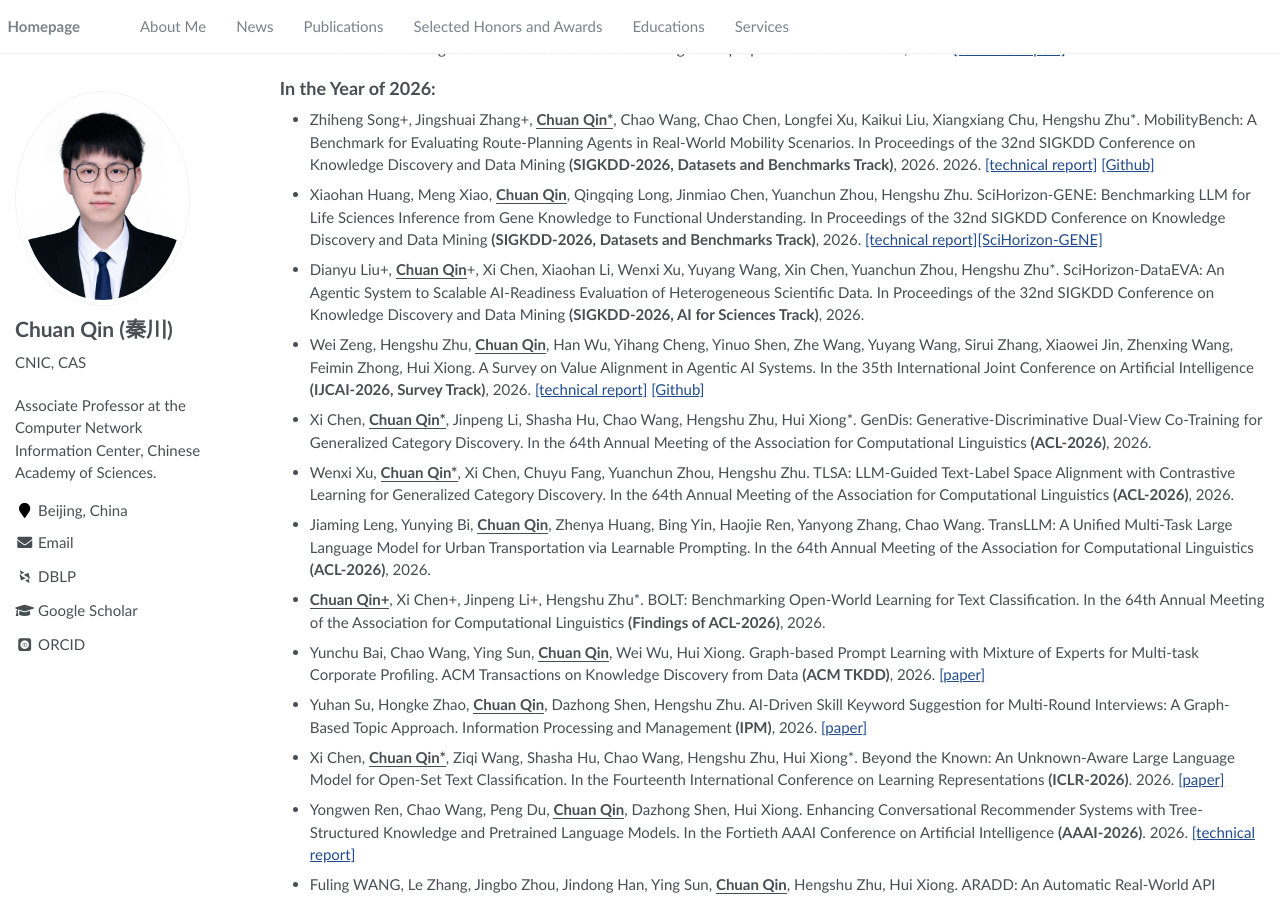
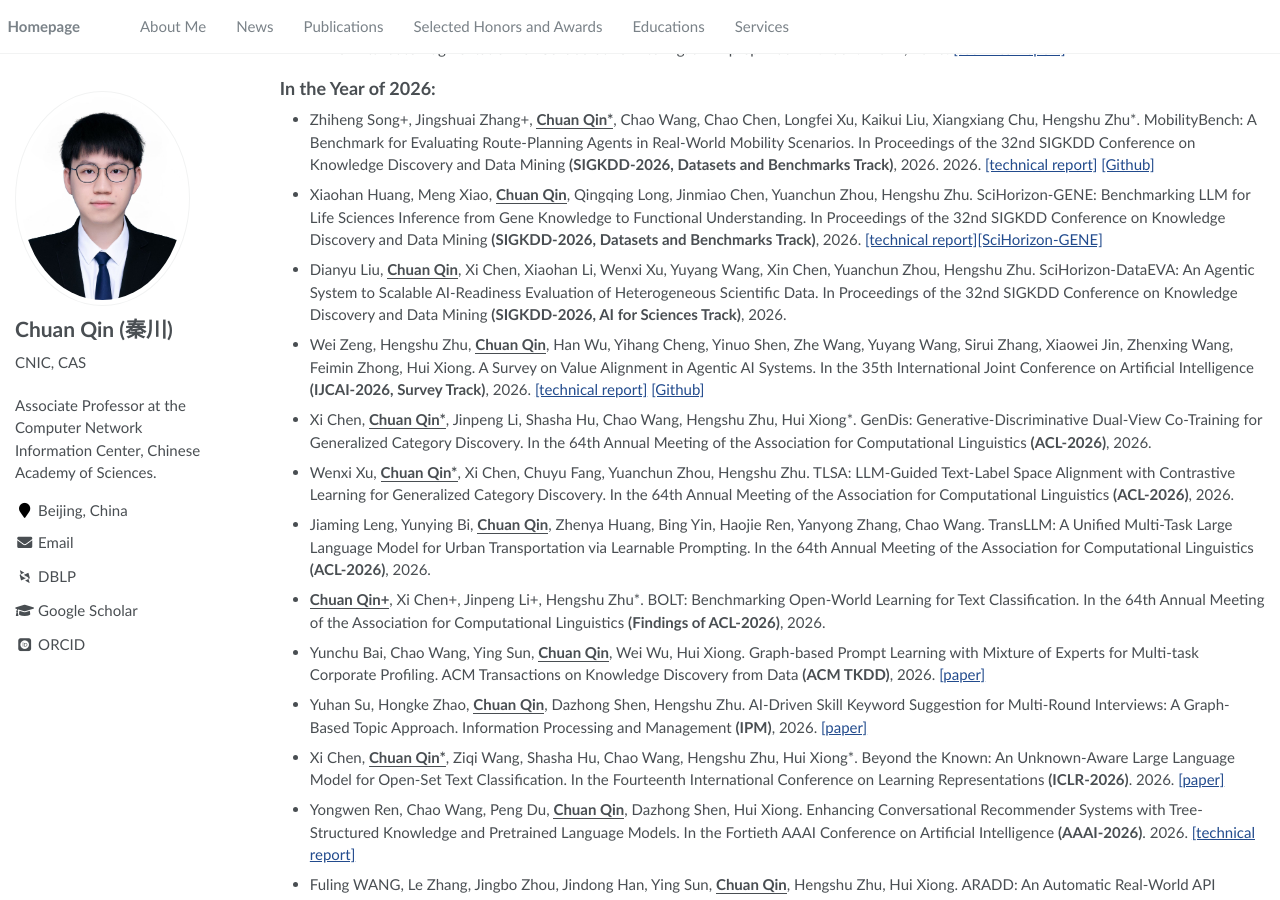
Before and after one commit to Dylan-Qin/dylan-qin.github.io, a Jekyll site: the page built from _pages/about.md, in a window 1280 px wide and 900 px high, scrolled down 1001 px. Built offline with Jekyll 4.4.1, drawn with Linux system fonts in a browser that asks for light colours; some web fonts are replaced.

Commit message:
update papers

```diff
--- a/_pages/about.md
+++ b/_pages/about.md
@@ -119,7 +119,7 @@ document.addEventListener('DOMContentLoaded', function() {
 
 - Xiaohan Huang, Meng Xiao, **<u>Chuan Qin</u>**, Qingqing Long, Jinmiao Chen, Yuanchun Zhou, Hengshu Zhu. SciHorizon-GENE: Benchmarking LLM for Life Sciences Inference from Gene Knowledge to Functional Understanding. In Proceedings of the 32nd SIGKDD Conference on Knowledge Discovery and Data Mining **(SIGKDD-2026, Datasets and Benchmarks Track)**, 2026. [[technical report]](https://arxiv.org/abs/2601.12805)[[SciHorizon-GENE]](https://www.scihorizon.cn/verticalCategory/SciHorizonGene)
 
-- Dianyu Liu+, **<u>Chuan Qin</u>**+, Xi Chen, Xiaohan Li, Wenxi Xu, Yuyang Wang, Xin Chen, Yuanchun Zhou, Hengshu Zhu*. SciHorizon-DataEVA: An Agentic System to Scalable AI-Readiness Evaluation of Heterogeneous Scientific Data. In Proceedings of the 32nd SIGKDD Conference on Knowledge Discovery and Data Mining **(SIGKDD-2026, AI for Sciences Track)**, 2026.
+- Dianyu Liu, **<u>Chuan Qin</u>**, Xi Chen, Xiaohan Li, Wenxi Xu, Yuyang Wang, Xin Chen, Yuanchun Zhou, Hengshu Zhu. SciHorizon-DataEVA: An Agentic System to Scalable AI-Readiness Evaluation of Heterogeneous Scientific Data. In Proceedings of the 32nd SIGKDD Conference on Knowledge Discovery and Data Mining **(SIGKDD-2026, AI for Sciences Track)**, 2026.
 
 - Wei Zeng, Hengshu Zhu, **<u>Chuan Qin</u>**, Han Wu, Yihang Cheng, Yinuo Shen, Zhe Wang, Yuyang Wang, Sirui Zhang, Xiaowei Jin, Zhenxing Wang, Feimin Zhong, Hui Xiong. A Survey on Value Alignment in Agentic AI Systems. In the 35th International Joint Conference on Artificial Intelligence **(IJCAI-2026, Survey Track)**, 2026. [[technical report]](https://arxiv.org/abs/2506.09656) [[Github]](https://github.com/Wei-ZENG1020/Value-Alignment-Agentic-AI-Papers-Survey-Taxonomy)
 
```
